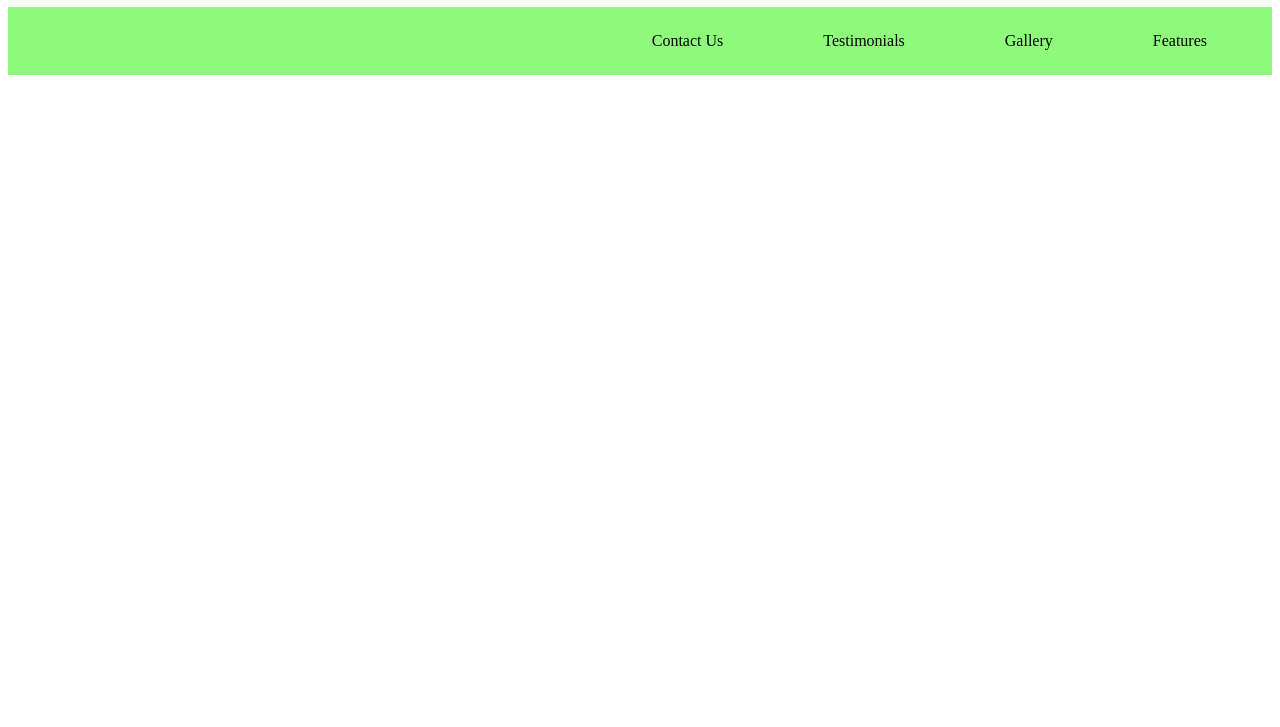
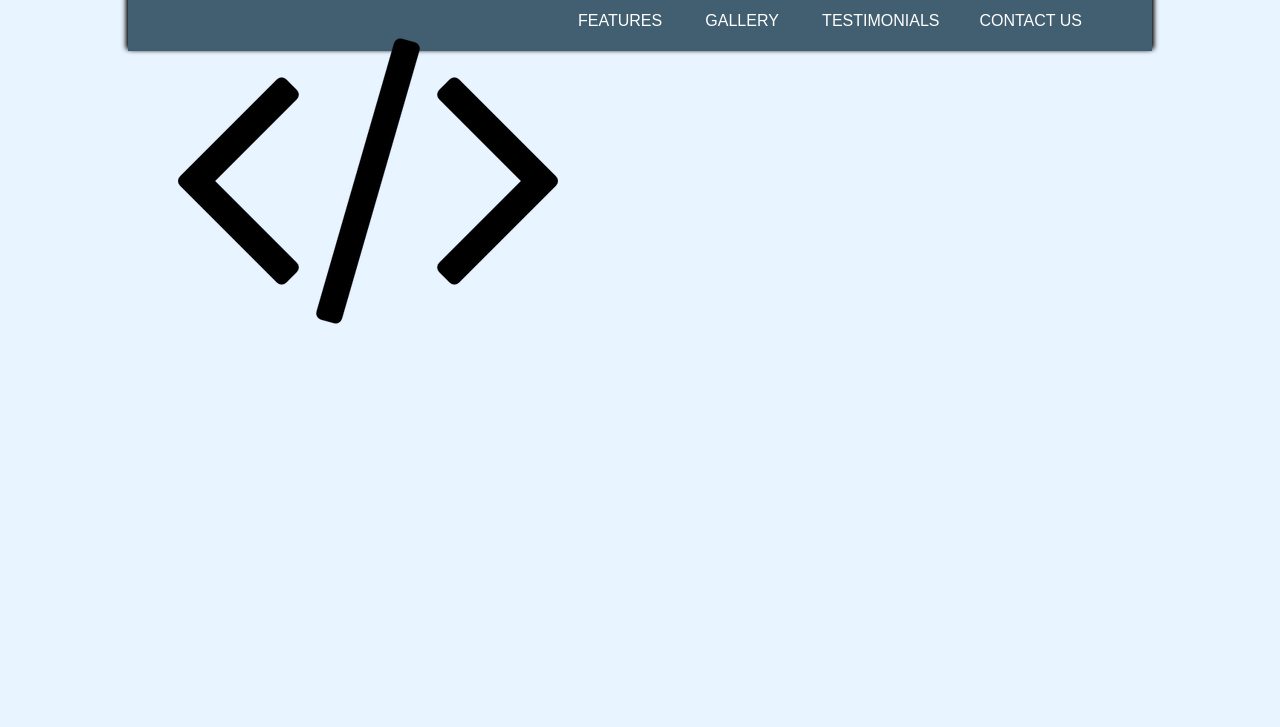
Before and after one commit to teo009/htmlcss_template, a plain HTML site: page index.html in a window 1280 px wide. Shown: the part 73-800 px from the top of the page. Drawn offline with Linux system fonts and the light colour scheme.

Commit message:
Barra de navegacion lista

```diff
--- a/estilos/styles.css
+++ b/estilos/styles.css
@@ -1,25 +1,87 @@
-.navbar {
+*{
+    margin:0;
+    padding:0;
 }
-.navul {
-    top: 0;
-    padding: 15px;
-    overflow: hidden;
-    list-style-type: none;
-    position: sticky;
-    background-color: rgb(142, 252, 122);
+body {
+    background-color:#0088ff17;
+    font-family: 'Raleway', sans-serif;
 }
-li {
-    float:right;
-    padding: 10px 50px;
-    align-items: center;
+#container {
+    position:relative;
+    width:80%;
+    margin:5% auto;
+    background-color:rgb(65, 95, 112);
+    box-shadow: -2px -2px 5px rgb(0, 0, 0),2px -2px 5px rgb(0, 0, 0);
 }
-li a{
-    display: block;
-    text-align: center;
-    padding: 14px 16px;
-    text-decoration: none;
-    color: rgb(0, 0, 0);
+  #container > nav {
+    width:100%;
+    display:flex;
+    max-height:60px;
 }
-li:hover {
-    background-color: rgb(75, 95, 73);
+#logo {
+    line-height:60px;
+    font-size:20px;
+    padding: 0 50px;
+    color: rgb(255, 255, 255);
+    width:40%;
+    letter-spacing:2px;
+    text-shadow:2px 2px 5px;
 }
+#container > nav > ul {
+    margin:0;
+    paddding:0;
+    list-style-type:none;
+    display:flex;
+    position:absolute;
+    right:50px;
+}
+#container > nav > ul > li {
+    line-height:60px;
+    margin: 0 0px;
+    padding:0;
+    text-align:center;
+    display:inline-block;
+    min-width:120px;
+}
+#container > nav > ul > li > a {
+    position:relative;
+    margin: 0 20px;
+      color:white;
+}
+#container > nav > ul > li:hover {
+    border-bottom: 2px solid rgb(0, 0, 0);
+    background-color: #6ab6da48;
+}
+#container > nav > ul > .dropdown:hover {
+    border-bottom:none;
+}
+#container > nav > ul > .dropdown:hover >  .dd
+{
+    display:block;
+}
+a {
+    text-decoration:none;
+
+}
+#container > nav > ul > li > div {
+    position:absolute;
+    padding: 0 10px;
+    background-color:black;
+    display:none;
+    background-color:aliceblue;
+    min-width:100px;
+}
+
+#container > nav > ul > li > div > ul {
+    margin:0px 0 10px 0;
+    padding:0;
+    list-style:none;
+}
+
+#container > nav > ul > li> div > ul > li:hover {
+    background-color:rgba(0,0,0,0.2);
+}
+#container > nav > ul > li > div > ul > li > a {
+    padding : 5px;
+    color:black;
+}
--- a/index.html
+++ b/index.html
@@ -9,16 +9,18 @@
 </head>
 <body>
     <header>
-        <div>
-            <h1>Code Developers</h1>
-        </div>
-        <div class="navbar">
-            <ul class="navul">
-                <li>Features</li>
-                <li>Gallery</li>
-                <li>Testimonials</li>
-                <li>Contact Us</li>
-            </ul>
+        <div id="container">
+            <nav class="navbar">
+                <div id="logo">
+                    <img src="/images/code_icon.png">
+                </div>
+                <ul class="navul">
+                    <li><a href="#">FEATURES</a></li>
+                    <li><a href="#">GALLERY</a></li>
+                    <li><a href="#">TESTIMONIALS</a></li>
+                    <li><a href="#">CONTACT US</a></li>
+                </ul>
+            </nav>
         </div>
     </header>
     <section>
```
Also changed, not shown: images/code_icon.png (added).
